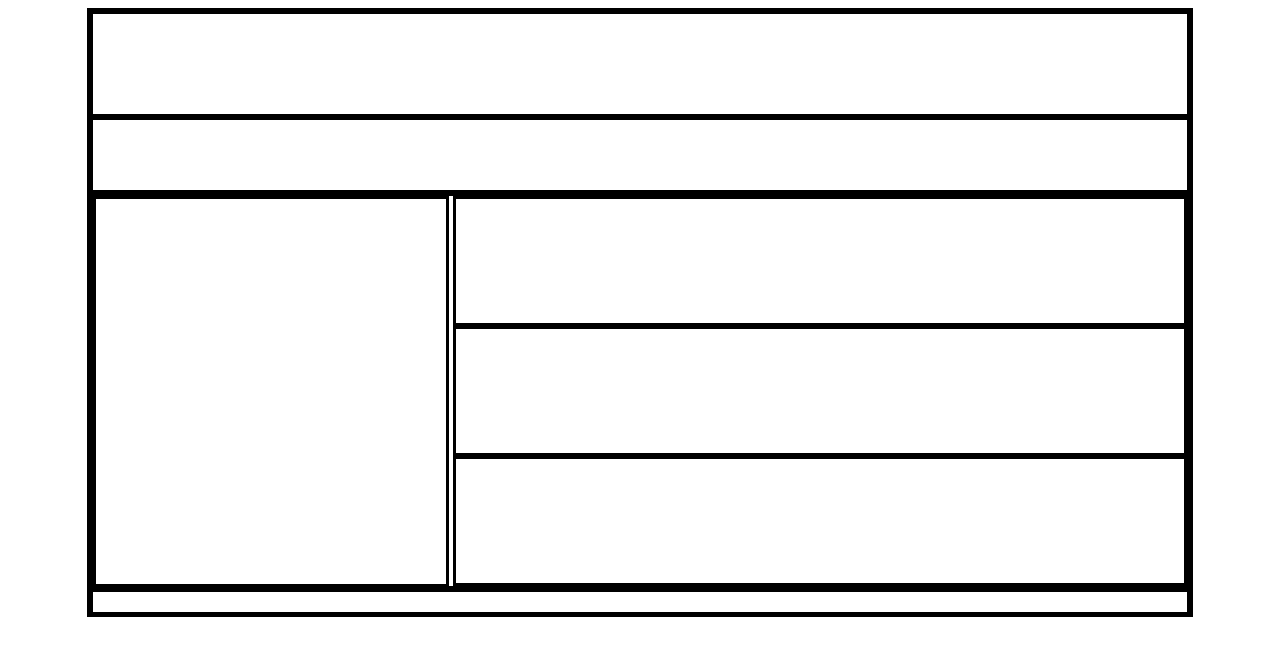
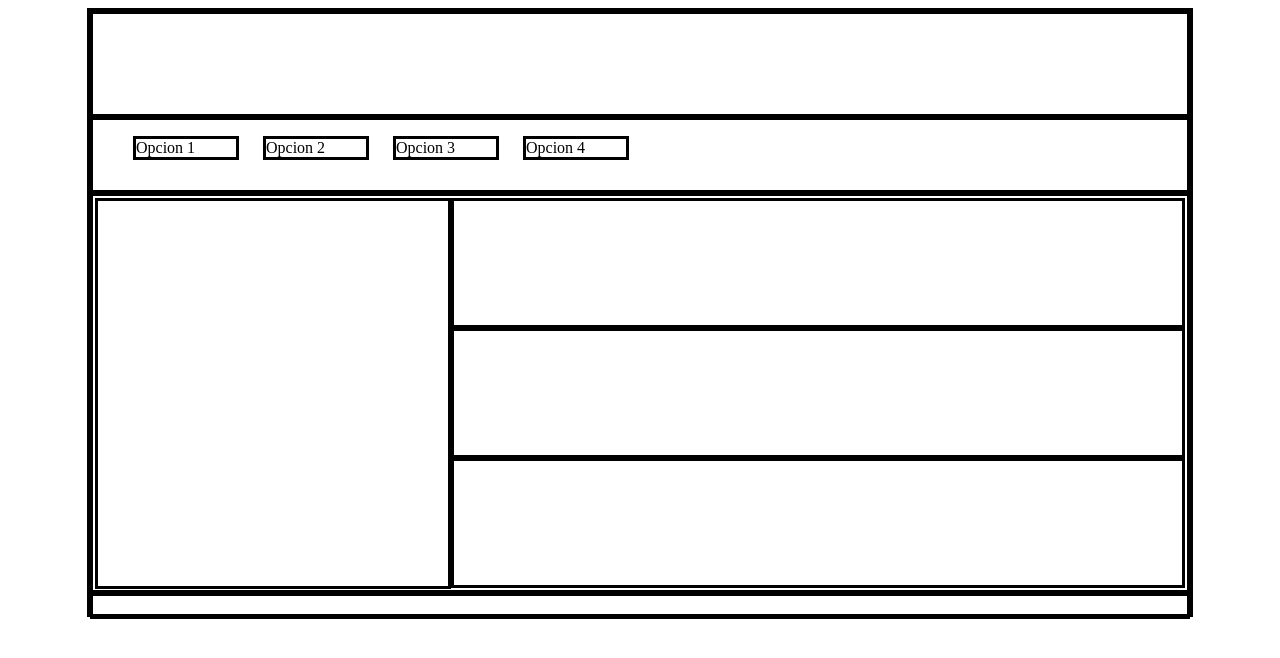
Before and after one commit to eliascardenass/veterinaria, a plain HTML site: page docs/index.html in a window 1280 px wide. Drawn offline with Linux system fonts and the light colour scheme.

Commit message:
tiene menu en el nav

```diff
--- a/docs/estilos.css
+++ b/docs/estilos.css
@@ -15,6 +15,8 @@ nav{
 section{
     border: 3px solid rgb(0, 0, 0);
     height: 390px ;
+    padding: 2px;
+    margin: 2.5;
 }
 footer{
     border: 3px solid rgb(0, 0, 0);
@@ -44,3 +46,9 @@ article{
     width: 728px;
     float: right;
 }
+nav ul li{
+    border: 3px solid black;
+    width: 100px;
+    display: inline-block;
+    margin-right: 20px;
+}
--- a/docs/index.html
+++ b/docs/index.html
@@ -10,7 +10,14 @@
     <body>
         <main>
             <header></header>
-            <nav></nav>
+            <nav>
+                <ul>
+                    <li>Opcion 1</li>
+                    <li>Opcion 2</li>
+                    <li>Opcion 3</li>
+                    <li>Opcion 4</li>
+                </ul>
+            </nav>
             <section>
                 <aside></aside>
                 <article></article>
```
